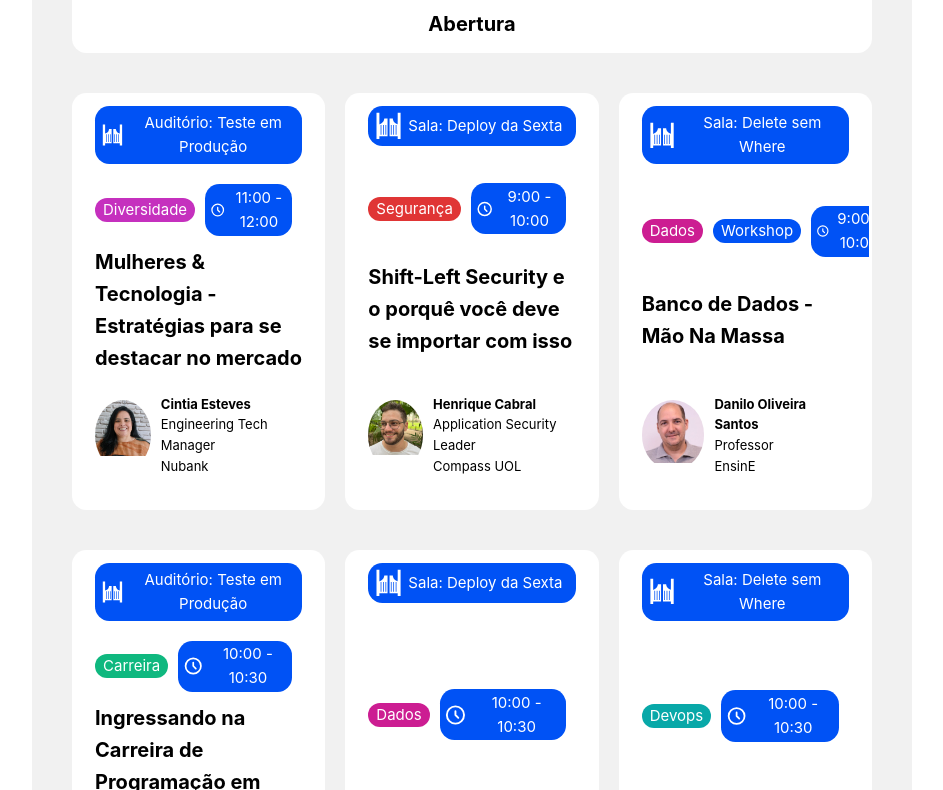
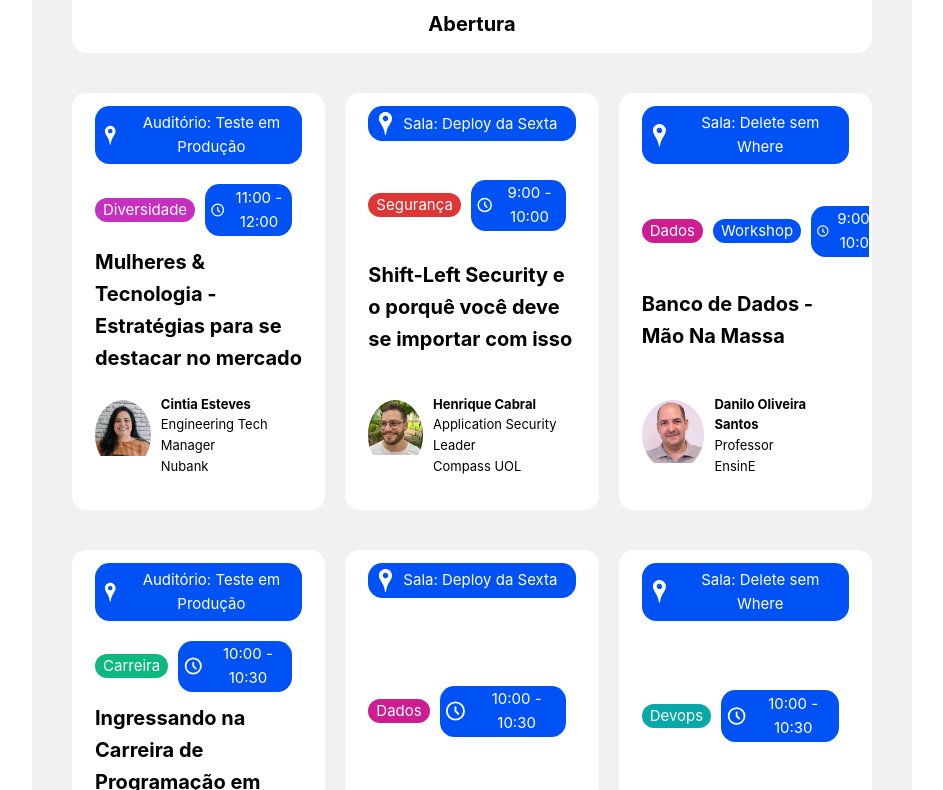
Before and after one commit to techhub-jf/techhub-site, a Vue app: page /conf in a window 1280 px wide. Shown: the part 2350-3140 px from the top of the page, without its empty margins (168-1111 px from the left). Built offline with nearby package versions, Linux system fonts and the light colour scheme.

Commit message:
Alter icon location

```diff
--- a/src/components/Schedule.vue
+++ b/src/components/Schedule.vue
@@ -125,7 +125,7 @@ defineProps(['img', 'name', 'role', 'company', 'types', 'title', 'description',
 
 .door-icon{
   margin-right: 5px;
-  max-height: 30px;
+  max-height: 25px;
 }
 
 .schedule-title {
--- a/src/components/icons/IconDoor.vue
+++ b/src/components/icons/IconDoor.vue
@@ -1,27 +1,6 @@
 <template>
-    <svg version="1.0" xmlns="http://www.w3.org/2000/svg"
- viewBox="0 0 2600.000000 2600.000000"
- preserveAspectRatio="xMidYMid meet">
-<metadata>
-Created by potrace 1.15, written by Peter Selinger 2001-2017
-</metadata>
-<g transform="translate(0.000000,2600.000000) scale(0.100000,-0.100000)"
-fill="#ffffff" stroke="none">
-<path d="M3030 13125 l0 -11345 1255 0 1255 0 0 1155 0 1155 3535 0 3535 0 0
-7745 0 7745 -1414 0 c-1280 0 -1414 -1 -1420 -16 -3 -9 -6 -37 -6 -63 0 -73
--28 -335 -56 -530 -222 -1545 -991 -2780 -2243 -3606 -300 -197 -723 -418
--1065 -555 -210 -84 -506 -184 -696 -235 -74 -19 -143 -38 -152 -41 -17 -5
--18 236 -18 4965 l0 4971 -1255 0 -1255 0 0 -11345z m4250 -3540 l0 -4175
--335 0 -335 0 0 4175 0 4175 335 0 335 0 0 -4175z m2100 0 l0 -4175 -335 0
--335 0 0 4175 0 4175 335 0 335 0 0 -4175z m2100 0 l0 -4175 -340 0 -340 0 0
-4175 0 4175 340 0 340 0 0 -4175z"/>
-<path d="M21410 19499 c0 -4729 -1 -4970 -17 -4965 -10 2 -94 25 -186 51 -984
-270 -1890 785 -2552 1449 -710 712 -1171 1600 -1374 2646 -49 253 -80 491
--106 823 l-7 77 -1414 0 -1414 0 0 -7745 0 -7745 3535 0 3535 0 0 -1155 0
--1155 1255 0 1255 0 0 11345 0 11345 -1255 0 -1255 0 0 -4971z m-5270 -9914
-l0 -4175 -335 0 -335 0 0 4175 0 4175 335 0 335 0 0 -4175z m2100 0 l0 -4175
--335 0 -335 0 0 4175 0 4175 335 0 335 0 0 -4175z m2100 0 l0 -4175 -340 0
--340 0 0 4175 0 4175 340 0 340 0 0 -4175z"/>
-</g>
+<svg version="1.1" xmlns="http://www.w3.org/2000/svg" xmlns:xlink="http://www.w3.org/1999/xlink" x="0px" y="0px" viewBox="0 0 256 256" enable-background="new 0 0 256 256" xml:space="preserve">
+<metadata> Svg Vector Icons : http://www.onlinewebfonts.com/icon </metadata>
+<g><g><g><path fill="#ffffff" d="M109.1,11.8c-16.1,4.7-31.4,16.6-40.2,31.7c-5.1,8.5-7.1,16.7-7.6,29.9c-0.8,20.6,2.1,29.3,19.2,57.5c21,34.9,25.9,44.9,32.7,66.3c3.3,10.5,7.3,29.1,8.5,40c0.8,7.1,2.6,9.4,6.9,8.7c3.6-0.5,5.7-3.3,5.7-7.3c0-5.3,3.7-24.9,6.7-35.6c6.4-22.6,13.3-37.5,31.2-66.6c11.5-18.9,18.5-32.8,20.9-41.9c2.5-9.5,2.3-27.5-0.5-36.6c-7-23-23.9-39.8-46.1-45.9C137.2,9.4,117.9,9.4,109.1,11.8z M139.5,51.2c5.5,2.4,10,6.6,13.3,12.3c2.3,3.8,2.5,5.2,2.5,13.1c0,10-1.5,14.2-7.5,20.2c-5.9,5.9-10.1,7.5-19.7,7.5c-6.9,0-9.1-0.4-12.4-2.2c-12.6-6.7-18.6-19.8-14.8-32.6c2.8-9.9,8.6-16.1,18.3-19.6C124.7,48.1,133.4,48.5,139.5,51.2z"/></g></g></g>
 </svg>
 </template>
```
